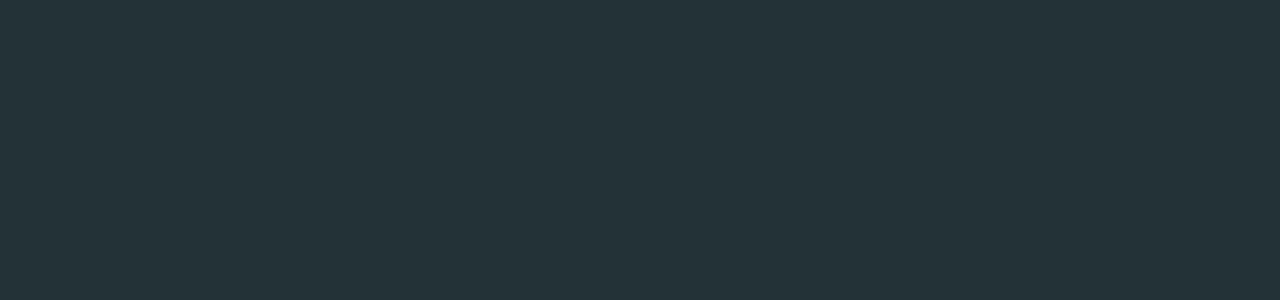
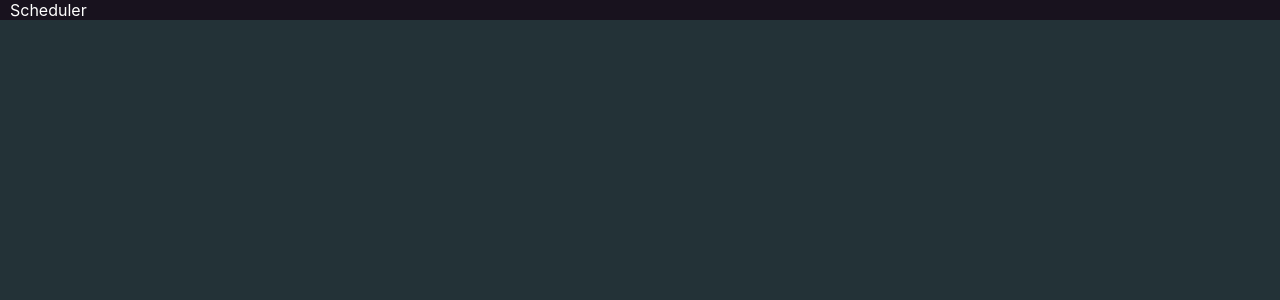
Before and after one commit to Cameron-Friel/Scheduler, a React (Create React App) app: page / in a window 1280 px wide. Shown: the top 300 px of the page. Built offline with nearby package versions, Linux system fonts and the light colour scheme.

Commit message:
Adds App Header

```diff
--- a/src/App.css
+++ b/src/App.css
@@ -15,3 +15,16 @@
   margin: 0;
   background-color: #233237;
 }
+
+#horizontal-menu {
+  display: flex;
+  flex-direction: row;
+  height: 20px;
+  width: 100%;
+  background-color: #18121e;
+}
+
+#menu-title {
+  color: white;
+  margin-left: 10px;
+}
--- a/src/App.js
+++ b/src/App.js
@@ -5,7 +5,9 @@
   render() {
     return (
       <div className='container'>
-
+        <div id='horizontal-menu'>
+          <div id='menu-title'>Scheduler</div>
+        </div>
       </div>
     );
   }
```
